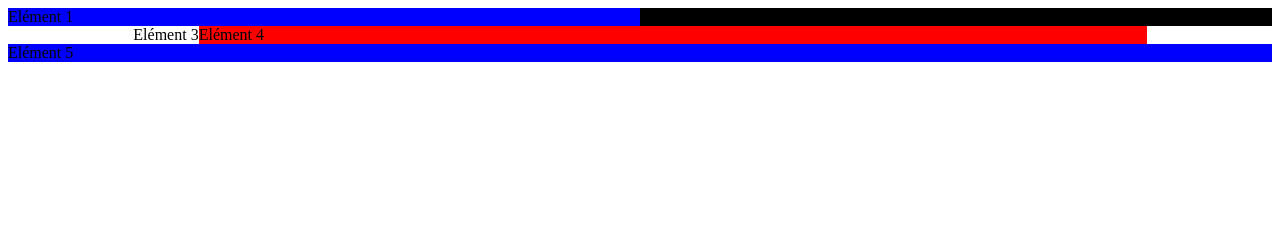
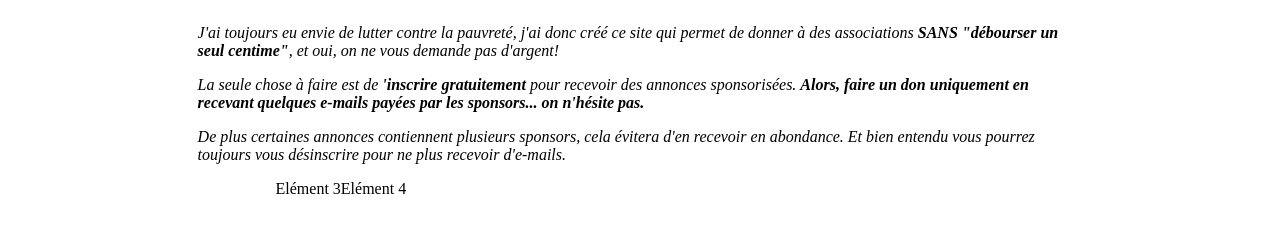
Before and after one commit to jldenbroeder/htmlbasic, a plain HTML site: page index.html in a window 1280 px wide. Drawn offline with Linux system fonts and the light colour scheme.

Commit message:
ajout introduction et css contener

```diff
--- a/index.html
+++ b/index.html
@@ -6,19 +6,21 @@
     <title>HTML Basic</title>
   </HEAD>
   <BODY>
-
+<!-- INTRODUCTION -->
     <div class="conteneur">
-        <div class="element_100">Elément 1</div>
-        <div class="element_50">Elément 2</div>
-        <div class="element_50">Elément 2</div>
+        <div class="col_100">
+          <p><em>J'ai toujours eu envie de lutter contre la pauvreté, j'ai donc créé ce site qui permet de donner à des associations <strong>SANS "débourser un seul centime"</strong>, et oui, on ne vous demande pas d'argent!</em> </p>
+          <p><em>La seule chose à faire est de <strong>'inscrire gratuitement</strong> pour recevoir des annonces sponsorisées.</em>
+          <em><strong>Alors, faire un don uniquement en recevant quelques e-mails payées par les sponsors... on n'hésite pas.</strong></em> </p>
+          <p><em>De plus certaines annonces contiennent plusieurs sponsors, cela évitera d'en recevoir en abondance.</em>
+          <em>Et bien entendu vous pourrez toujours vous désinscrire pour ne plus recevoir d'e-mails.</em> </p>
+        </div>
     </div>
 
     <div class="conteneur">
-        <div class="element_25">Elément 3</div>
-        <div class="element_75">Elément 4</div>
+        <div class="col_25">Elément 3</div>
+        <div class="col_75">Elément 4</div>
     </div>
-    <div class="conteneur">
-        <div class="element_100">Elément 5</div>
-    </div>
+
   </BODY>
 </HTML>
--- a/style.css
+++ b/style.css
@@ -8,33 +8,33 @@
     justify-content: center;
     margin-left: auto;
     margin-right: auto;
-    width: 100%;
+    width: 70%;
     max-width: 960 px;
     min-width: 600 px;
 }
 
-.element_100
+.col_100
 {
   width: 100%;
   max-width: 960 px;
   min-width: 600 px;;
-  background-color: blue;
+  /*background-color: blue;*/
 }
-.element_33
+.col_33
 {
 width: 33.33%;
 min-width: 200 px;
-background-color: black;
+/*background-color: black;*/
 }
-.element_50
+.col_50
 {
   width: 50%;
   min-width: 300 px;
-  background-color: black;
+  /*background-color: black;*/
 }
-.element_75
+.col_75
 {
 width: 75%;
 min-width: 450 px;
-background-color: red;
+/*background-color: red;*/
 }
```
